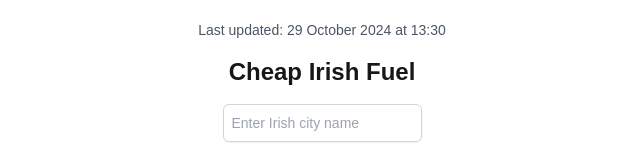
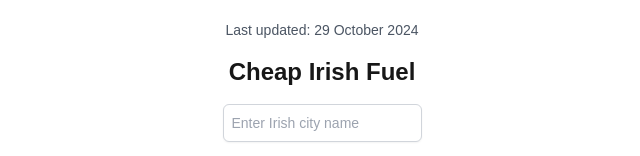
Before and after one commit to jhonnyfc/cheap-irish-fuel-app, a Next.js app: page / in a window 1280 px wide. Shown: the top 156 px of the page, without its empty margins (318-958 px from the left). Built offline with nearby package versions, Linux system fonts and the light colour scheme.

Commit message:
show only de date not the houre at the top

```diff
--- a/src/app/page.tsx
+++ b/src/app/page.tsx
@@ -57,8 +57,6 @@ export default function Home() {
     day: "numeric",
     month: "long",
     year: "numeric",
-    hour: "2-digit",
-    minute: "2-digit",
   });
 
   const setCityNameFromLatLong = async (
```
